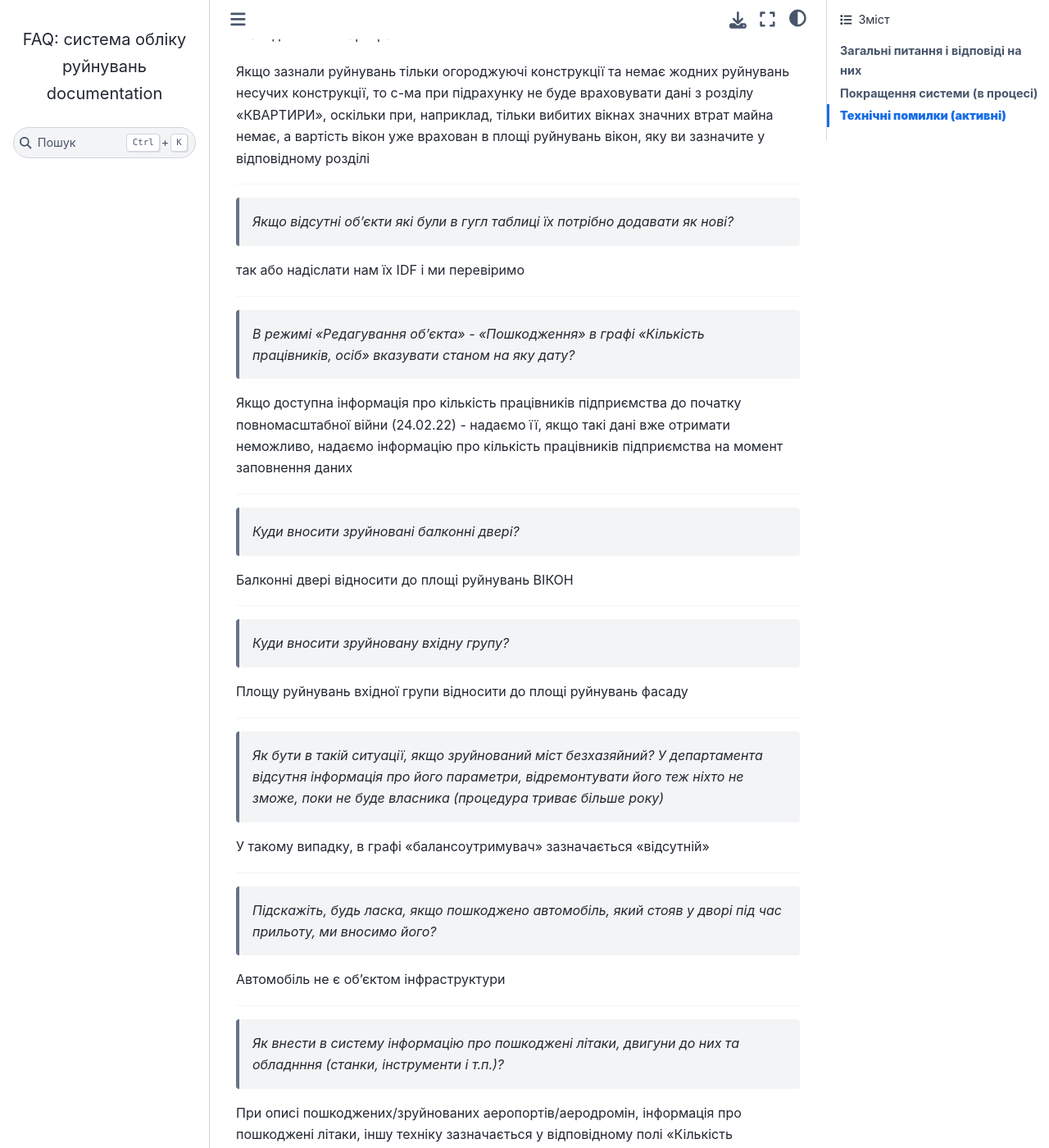
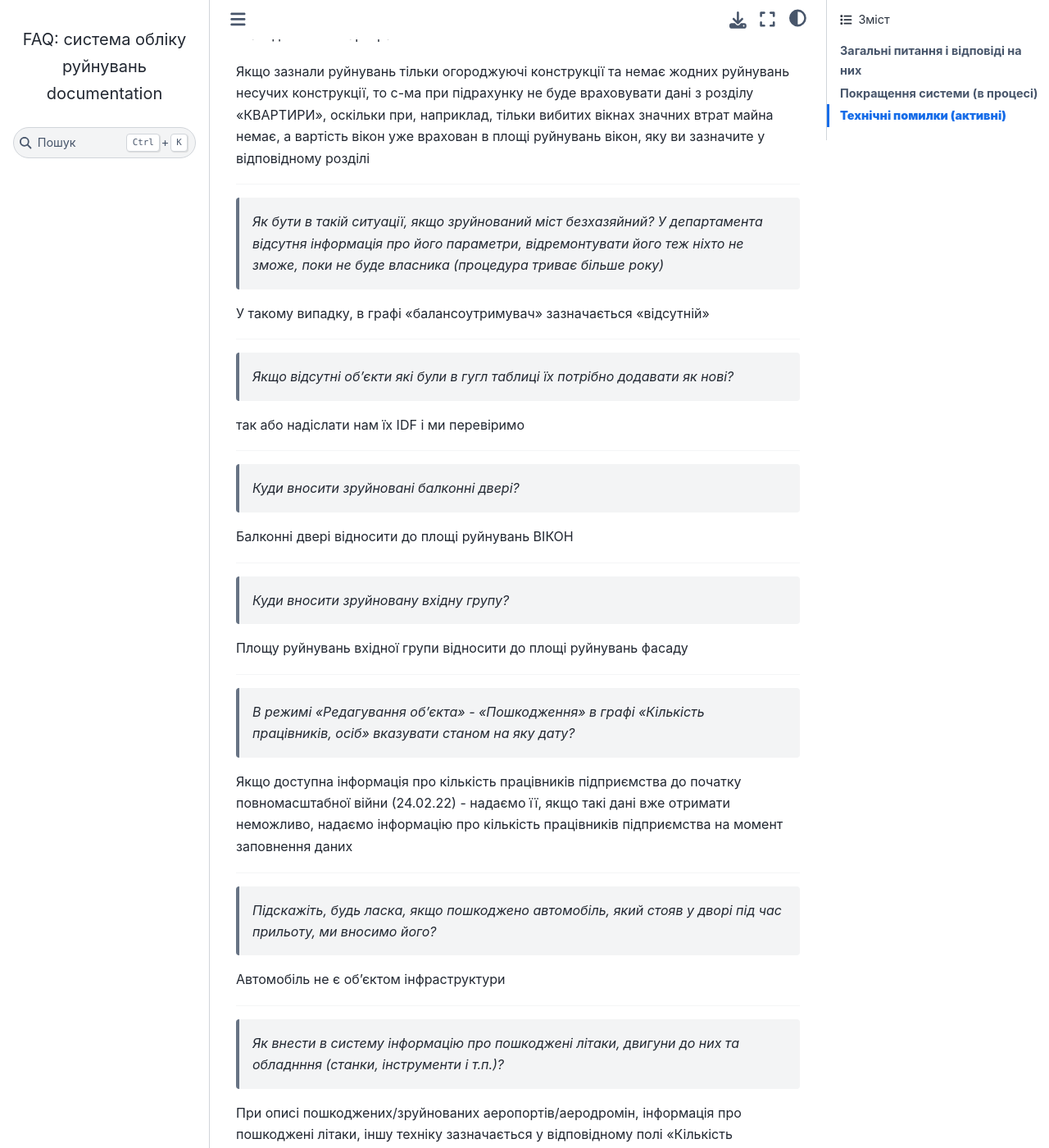
Before and after one commit to hp0404/docs.rebuild, a Sphinx documentation site: the page built from docs/source/index.md, in a window 1280 px wide and 1400 px high, scrolled down 30648 px. Shown: the whole window at 82% size. Built offline with Sphinx 7.4.7 and the Sphinx Book theme 1.1.4, drawn with Linux system fonts in a browser that asks for light colours; some of the changed lines change nothing that is shown; some of the changed text lies outside the part shown.

Commit message:
Updated docs

```diff
--- a/docs/source/index.md
+++ b/docs/source/index.md
@@ -6,7 +6,7 @@
 * переглянути керівництво з користування системою можна за [посиланням](https://docs.google.com/document/d/18nBsTp8z1VBmNDV_jaTdcn3OFeV2wQJq/edit?usp=sharing&ouid=118382818587314238641&rtpof=true&sd=true);
 * поставити запитання можна через [форму](https://forms.gle/Vd8zJrTydsTgpC6p9).
 
-*Востаннє оновлено: <!-- date starts -->21.11.2022 13:48:16<!-- date ends -->*
+*Востаннє оновлено: <!-- date starts -->21.11.2022 15:58:23<!-- date ends -->*
 
 ---
 
@@ -239,14 +239,14 @@
 Для цього є відповідний сектор та тип. Довжина в залежності від типу - буде вказано в назві відповідного параметра
 
 ---
+> *Якщо у багатоповерховому будинку є аптека, як ділити цю будівлю? Як 2 об'єкта??*
+
+Не виділяти окремо. Рахувати в складі будинку
+
+---
 > *До якого сектору та типу віднести такий об'єкт як цвинтар?*
 
 Релігійні споруди.
-
----
-> *Якщо у багатоповерховому будинку є аптека, як ділити цю будівлю? Як 2 об'єкта??*
-
-Не виділяти окремо. Рахувати в складі будинку
 
 ---
 > *Як вносити будинок та гараж за одною адресою, якщо в будинку лише вибило вікна, а гараж повністю зруйновано. За одною адресою вносити два об'єкти??*
@@ -682,14 +682,14 @@ jpg, jpeg, png, webp, одне фото до 10Мб, до 5 фото в об'є
 Якщо зазнали руйнувань тільки огороджуючі конструкції та немає жодних руйнувань несучих конструкції, то с-ма при підрахунку не буде враховувати дані з розділу "КВАРТИРИ", оскільки при, наприклад, тільки вибитих вікнах значних втрат майна немає, а вартість вікон уже врахован в площі руйнувань вікон, яку ви зазначите у відповідному розділі
 
 ---
+> *Як бути в такій ситуації, якщо зруйнований міст безхазяйний? У департамента відсутня інформація про його параметри, відремонтувати його теж ніхто не зможе, поки не буде власника (процедура триває більше року)*
+
+У такому випадку, в графі "балансоутримувач" зазначається "відсутній"
+
+---
 > *Якщо відсутні об'єкти які були в гугл таблиці їх потрібно додавати як нові?*
 
 так або надіслати нам їх IDF і ми перевіримо
-
----
-> *В режимі "Редагування об'єкта" - "Пошкодження" в графі "Кількість працівників, осіб" вказувати станом на яку дату?*
-
-Якщо доступна інформація про кількість працівників підприємства до початку повномасштабної війни (24.02.22) - надаємо її, якщо такі дані вже отримати неможливо, надаємо інформацію про кількість працівників підприємства на момент заповнення даних
 
 ---
 > *Куди вносити зруйновані балконні двері?*
@@ -702,9 +702,9 @@ jpg, jpeg, png, webp, одне фото до 10Мб, до 5 фото в об'є
 Площу руйнувань вхідної групи відносити до площі руйнувань фасаду
 
 ---
-> *Як бути в такій ситуації, якщо зруйнований міст безхазяйний? У департамента відсутня інформація про його параметри, відремонтувати його теж ніхто не зможе, поки не буде власника (процедура триває більше року)*
+> *В режимі "Редагування об'єкта" - "Пошкодження" в графі "Кількість працівників, осіб" вказувати станом на яку дату?*
 
-У такому випадку, в графі "балансоутримувач" зазначається "відсутній"
+Якщо доступна інформація про кількість працівників підприємства до початку повномасштабної війни (24.02.22) - надаємо її, якщо такі дані вже отримати неможливо, надаємо інформацію про кількість працівників підприємства на момент заповнення даних
 
 ---
 > *Підскажіть, будь ласка, якщо пошкоджено автомобіль, який стояв у дворі під час прильоту, ми вносимо його?*
```
